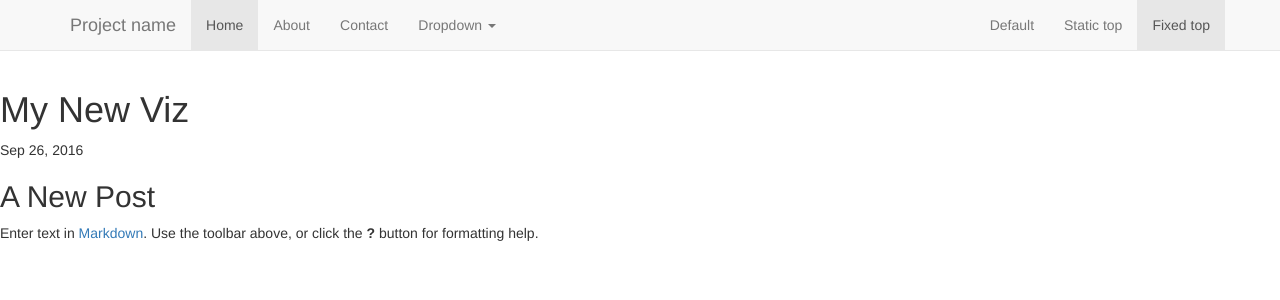
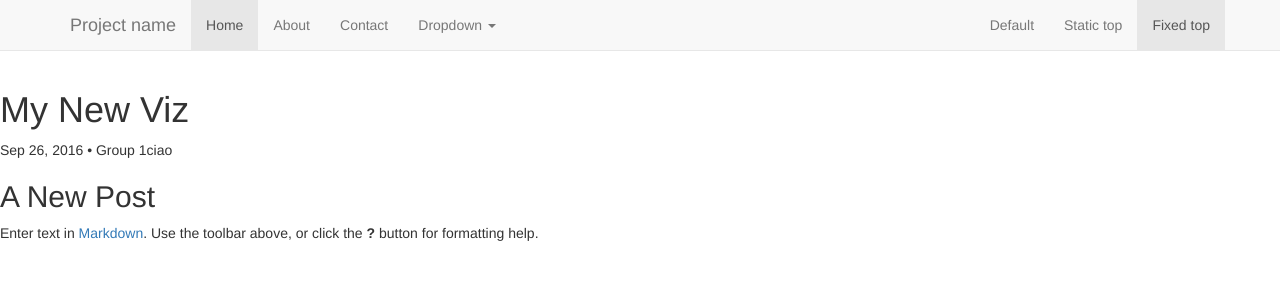
Before and after one commit to calibro/chemical-wiki, a Jekyll site: the page built from _explorations/my-new-viz.md, in a window 1280 px wide. Shown: the top 300 px of the page. Built offline with Jekyll 4.4.1, drawn with Linux system fonts in a browser that asks for light colours.

Commit message:
Updated my-new-viz.md

```diff
--- a/_explorations/my-new-viz.md
+++ b/_explorations/my-new-viz.md
@@ -1,6 +1,9 @@
 ---
 layout: post
 published: true
+author:
+  - Group 1
+  - ciao
 ---
 ## A New Post
 
```
